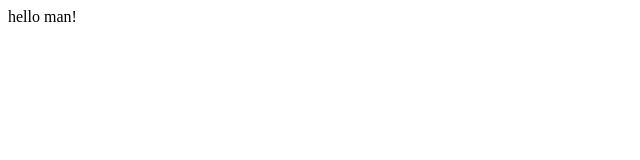
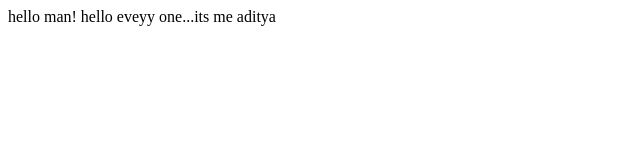
Before and after one commit to Itachi765/my_codes, a plain HTML site: page index.html in a window 1280 px wide. Shown: the whole page, without its empty margins (0-640 px from the left). Drawn offline with Linux system fonts and the light colour scheme.

Commit message:
my information added

```diff
--- a/index.html
+++ b/index.html
@@ -8,5 +8,6 @@
 </head>
 <body>
     hello man!
+    hello eveyy one...its me aditya
 </body>
 </html>
```
